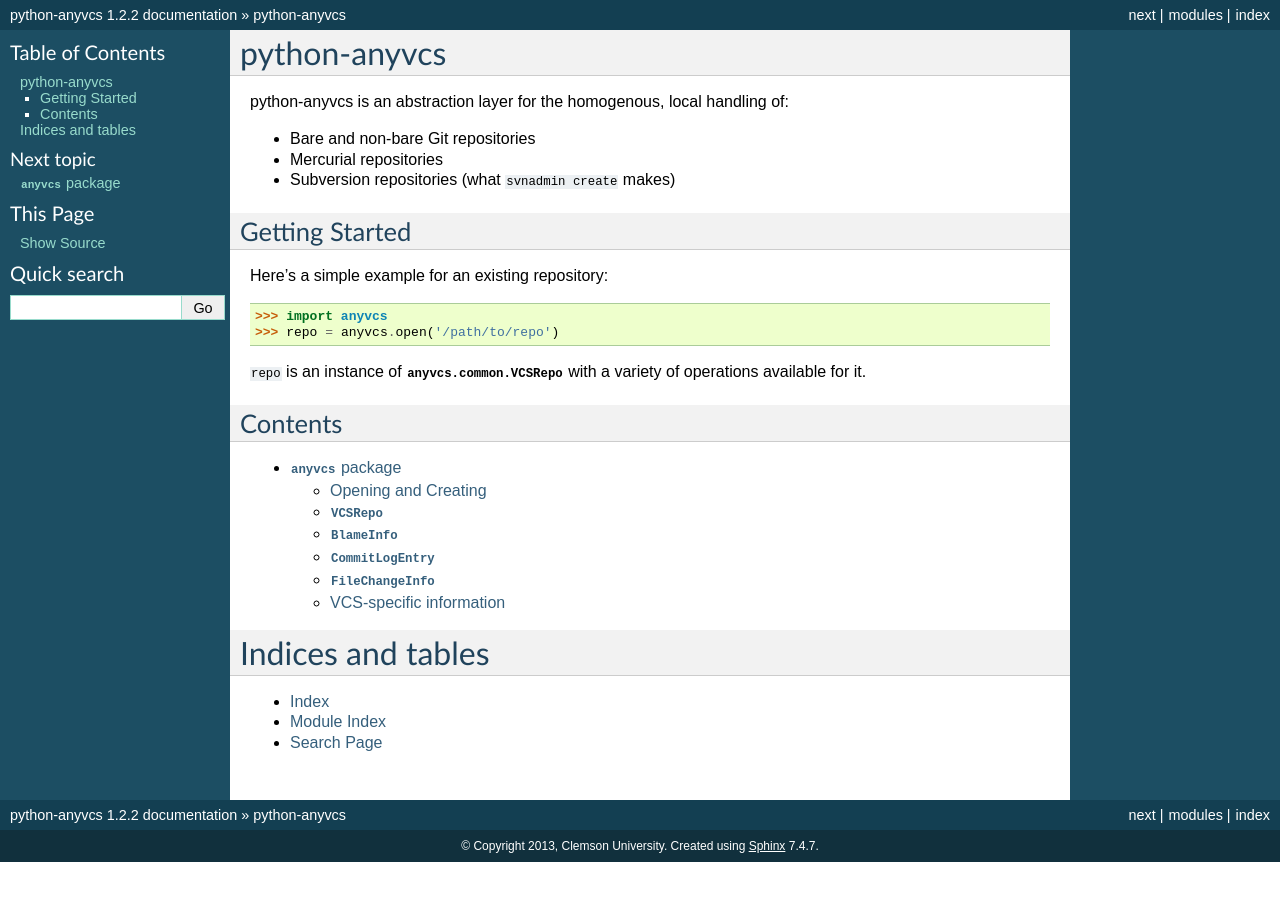
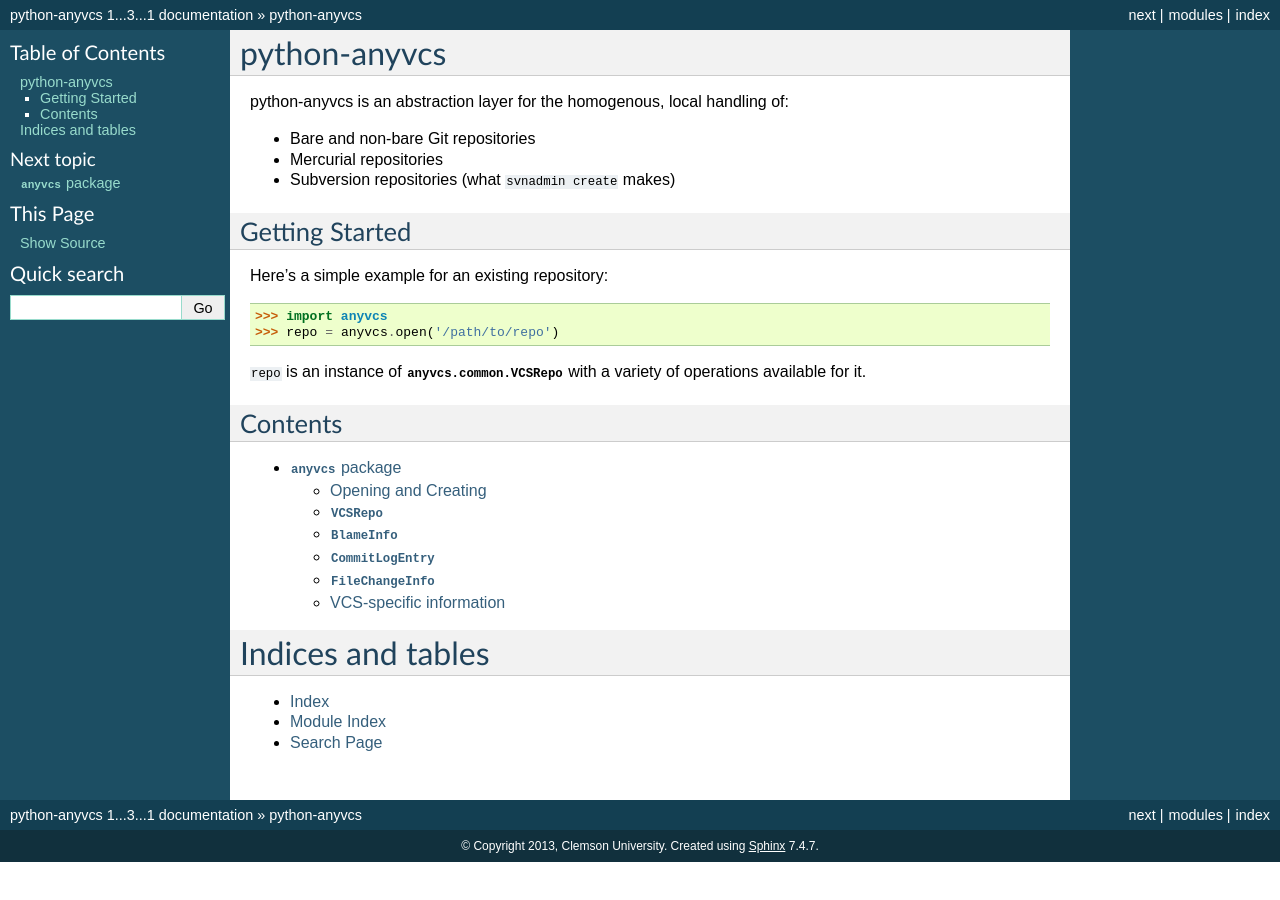
Before and after one commit to ScottDuckworth/python-anyvcs, a Sphinx documentation site: the page built from doc/index.rst, in a window 1280 px wide. Built offline with Sphinx 7.4.7, drawn with Linux system fonts in a browser that asks for light colours; some of the changed lines change nothing that is shown.

Commit message:
read version information from anyvcs/conf.py

```diff
--- a/doc/conf.py
+++ b/doc/conf.py
@@ -12,6 +12,10 @@
 # serve to show the default.
 
 import sys, os
+PROJECT_DIR = os.path.abspath(os.path.join(os.path.dirname(__file__),
+                                           os.path.pardir))
+execfile(os.path.join(PROJECT_DIR, 'anyvcs', 'version.py'))
+VERSION = __version__.split(".", 2)
 
 # If extensions (or modules to document with autodoc) are in another directory,
 # add these directories to sys.path here. If the directory is relative to the
@@ -48,9 +52,9 @@
 # built documents.
 #
 # The short X.Y version.
-version = '1.2.2'
+version = ".".join(VERSION[:2])
 # The full version, including alpha/beta/rc tags.
-release = '1.2.2'
+release = ".".join(VERSION)
 
 # The language for content autogenerated by Sphinx. Refer to documentation
 # for a list of supported languages.
```
